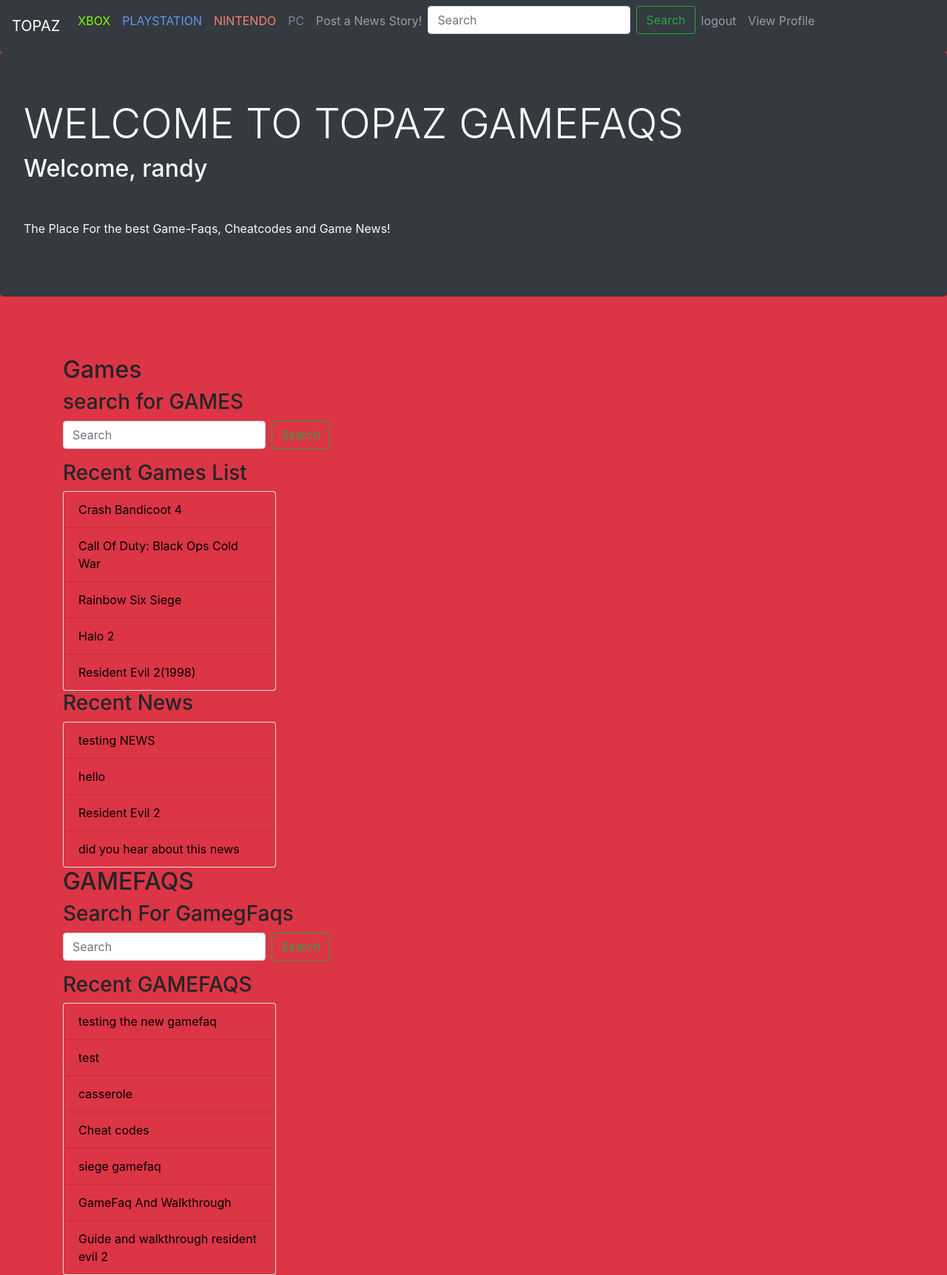
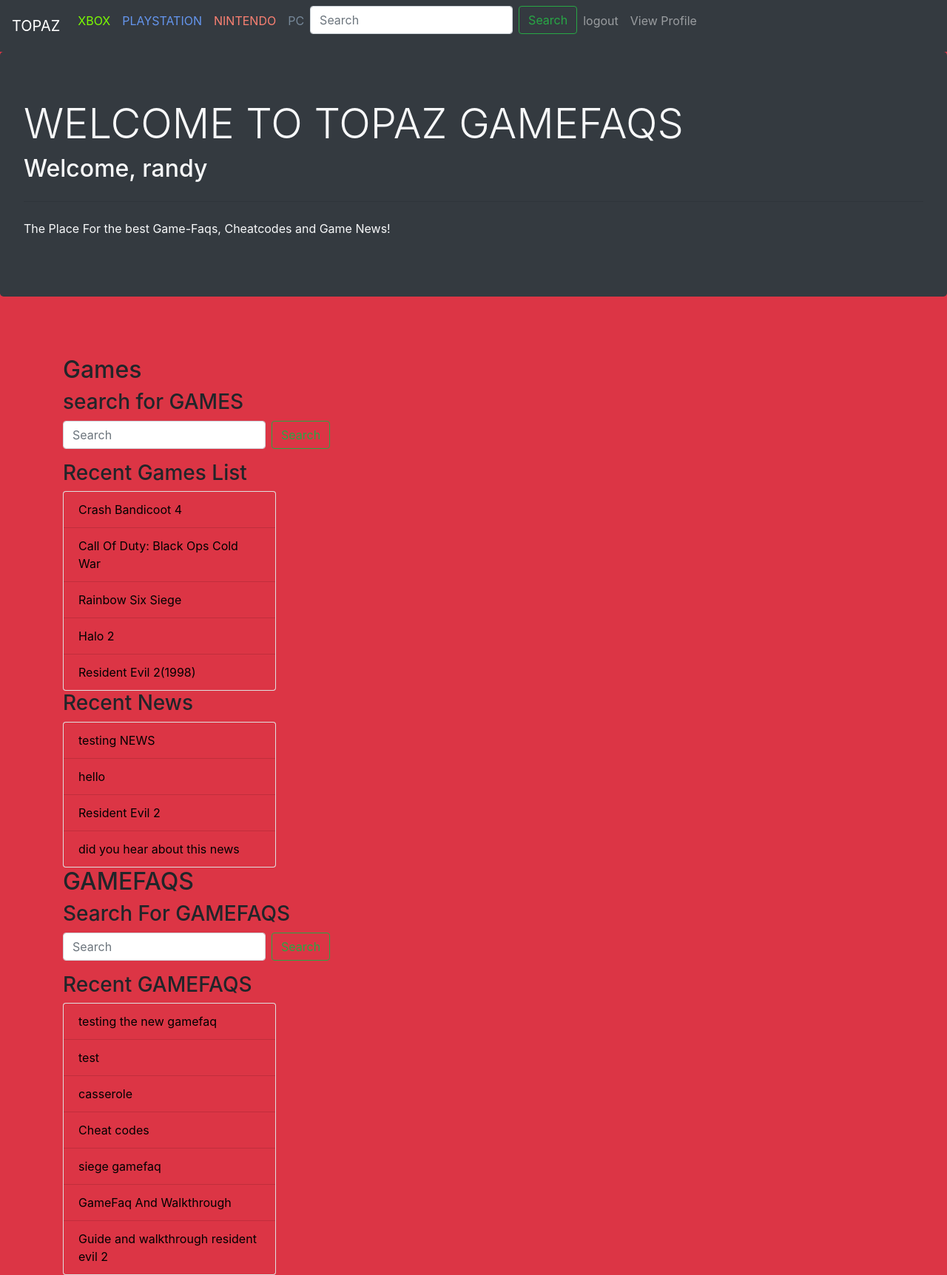
Before and after one commit to KA-Randy-Charity-Jr/Group_Topaz_GameFaqs, a Django app: page / in a window 1280 px wide. Shown: the whole page at 74% size. Run offline with Django 3.2, Linux system fonts and the light colour scheme; a user stored in the database is signed in; data comes from the database, SQL or seed files in the repository; both versions use the stored data as it was after the commit; some libraries are stand-ins or nearby versions.

Commit message:
fixed news posting other minor tweaks

```diff
--- a/gamefaqs/urls.py
+++ b/gamefaqs/urls.py
@@ -47,7 +47,7 @@ urlpatterns = [
     path('nintendo/', consoleviews.NintendoView, name="nintendo"),
     path('pc/', consoleviews.PcView, name="pc"),
     path("console/<int:console_id>/", consoleviews.consoleview, name="console"),
-    path("postnews/", newsviews.Newspostform.as_view(), name="newpost"),
+    path("postnews/<int:gameid>/", newsviews.Newspostform.as_view(), name="newpost"),
     path('newspost/<int:newsid>/', newsviews.NewpostView, name="newspostview"),
     path('search/', gamefaqviews.SearchResultsView.as_view(), name='search_results'),
     path('faqsearch/', gamefaqviews.FaqResultsView.as_view(), name='search_result'),
--- a/news_app/forms.py
+++ b/news_app/forms.py
@@ -5,5 +5,4 @@ from game_app.models import Game
 
 class NewNewspost(forms.Form):
     title = forms.CharField(max_length=150)
-    game = forms.ModelChoiceField(queryset=Game.objects.all(),required=False)
     body = forms.CharField(widget=forms.Textarea)
--- a/templates/games.html
+++ b/templates/games.html
@@ -16,7 +16,12 @@
         <h5 class="card-title">Release Date:{{g.date_realesed}}</h5>
         <img width="250" height="250" src="{{ g.image.url }}" />
         <br />
+        {% if request.user.is_authenticated %}
         <a href="/newgamefaq/{{g.id}}/" class="text-danger">Write a gamefaq!</a>
+        <a class="nav-link" href="/postnews/{{g.id}}/" class="text-danger"
+          >Post a News Story!</a
+        >
+        {% endif %}
         <h5>Consoles:</h5>
         {% for console in c %}
         <li>
--- a/templates/index.html
+++ b/templates/index.html
@@ -69,7 +69,7 @@
   </div>
   <div class="container ">
     <h2>GAMEFAQS</h2>
-    <h3>Search For GamegFaqs</h3>
+    <h3>Search For GAMEFAQS</h3>
     <form class="form-inline" action="{% url 'search_result' %}" method="get">
       <input
         name="q"
--- a/templates/navbar.html
+++ b/templates/navbar.html
@@ -40,12 +40,7 @@
       <li class="nav-item">
         <a class="nav-link" id="pc" href="/pc">PC</a>
       </li>
-      {% if request.user.is_authenticated %}
 
-      <li class="nav-item">
-        <a class="nav-link" href="/postnews">Post a News Story!</a>
-      </li>
-      {% endif %}
       <li>
         <form
           class="form-inline"
```
Also changed, not shown: news_app/views.py (+6 -3 lines), db.sqlite3.
